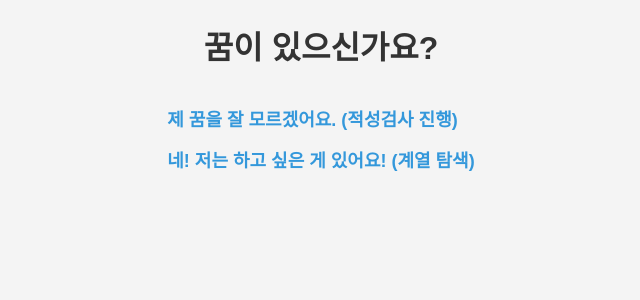
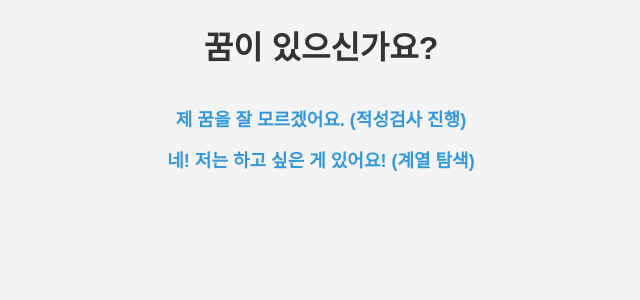
Before and after one commit to Ruby-Enthusiast/hack, a Django app: page /startpage/second/ in a window 1280 px wide. Shown: the part 298-598 px from the top of the page, without its empty margins (319-959 px from the left). Run offline with Django 4.2, Linux system fonts and the light colour scheme.

Commit message:
Hackathon Frontend

```diff
--- a/templates/second_page.html
+++ b/templates/second_page.html
@@ -29,6 +29,7 @@
 
         li {
             margin-bottom: 15px;
+            text-align: center; /* Center-align text within list items */
         }
 
         a {
```
Also changed, not shown: db.sqlite3.
